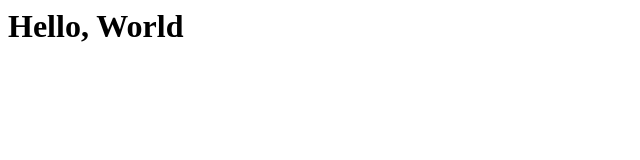
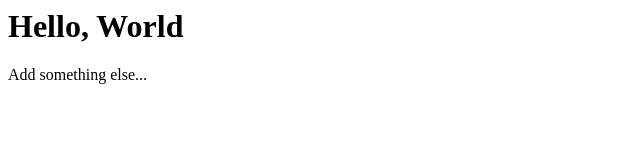
Before and after one commit to tvoegerl/mi349, a plain HTML site: page index.html in a window 1280 px wide. Shown: the whole page, without its empty margins (0-640 px from the left). Drawn offline with Linux system fonts and the light colour scheme.

Commit message:
Added additional line

```diff
--- a/index.html
+++ b/index.html
@@ -1 +1,2 @@
 <h1>Hello, World</h1>
+<p>Add something else...</p>
```
